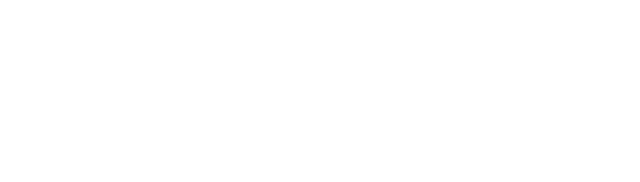
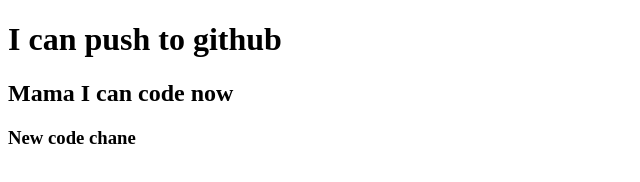
Before and after one commit to Sporsho123/my-second-repo, a plain HTML site: page index.html in a window 1280 px wide. Shown: the whole page, without its empty margins (0-640 px from the left). Drawn offline with Linux system fonts and the light colour scheme.

Commit message:
Added header

```diff
--- a/index.html
+++ b/index.html
@@ -7,6 +7,8 @@
     <title>My second github repo</title>
 </head>
 <body>
-
+    <h1>I can push to github</h1>
+    <h2>Mama I can code now</h2>
+    <h3>New code chane</h3>
 </body>
 </html>
```
